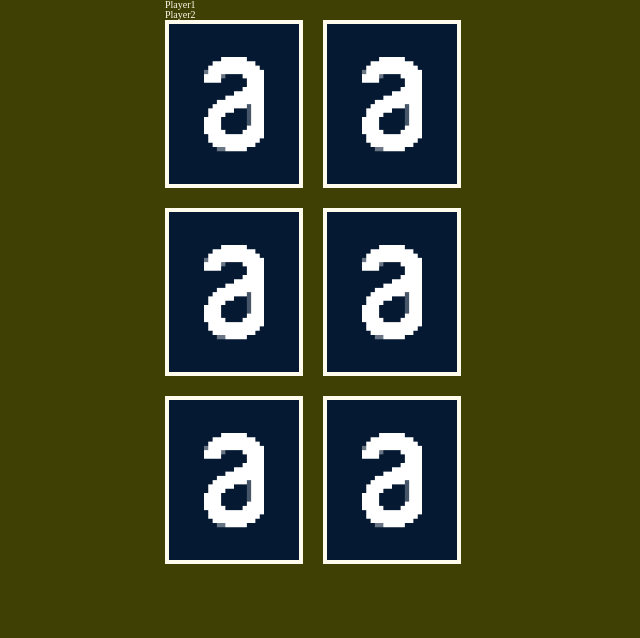
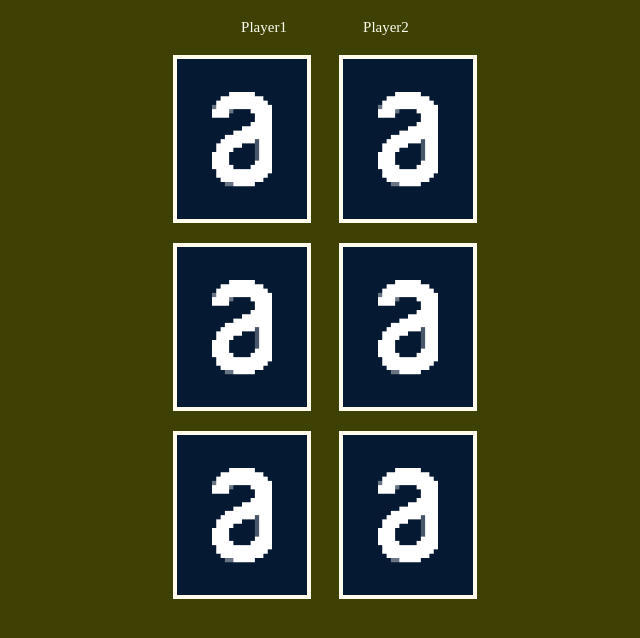
Before and after one commit to rivaldo1997/curso-javascript-para-react, a website built with Vite: page index.html in a window 1280 px wide. Shown: the whole page, without its empty margins (315-955 px from the left). Built offline with nearby package versions, Linux system fonts and the light colour scheme.

Commit message:
Add ScoreBoard CSS

```diff
--- a/src/components/PlayerName/style.css
+++ b/src/components/PlayerName/style.css
@@ -1,5 +1,4 @@
 .player-name {
     color: var(--color-floral-white);
-    font-size: 1rem;
-
+    font-size: 15px;
 }
--- a/src/objects/BoardGame/style.css
+++ b/src/objects/BoardGame/style.css
@@ -2,4 +2,5 @@
     display: flex;
     flex-wrap: wrap;
     gap: 20px;
+    justify-content: space-evenly;
 }
--- a/src/objects/ScoreBoard/index.js
+++ b/src/objects/ScoreBoard/index.js
@@ -1,8 +1,9 @@
 import PlayerName from "../../components/PlayerName";
+import "./style.css";
 
 function ScoreBoard() {
     return `
-    <header class="Score-Board">
+    <header class="score-board">
         ${PlayerName("Player1")}
         ${PlayerName("Player2")}
     </header>
```
